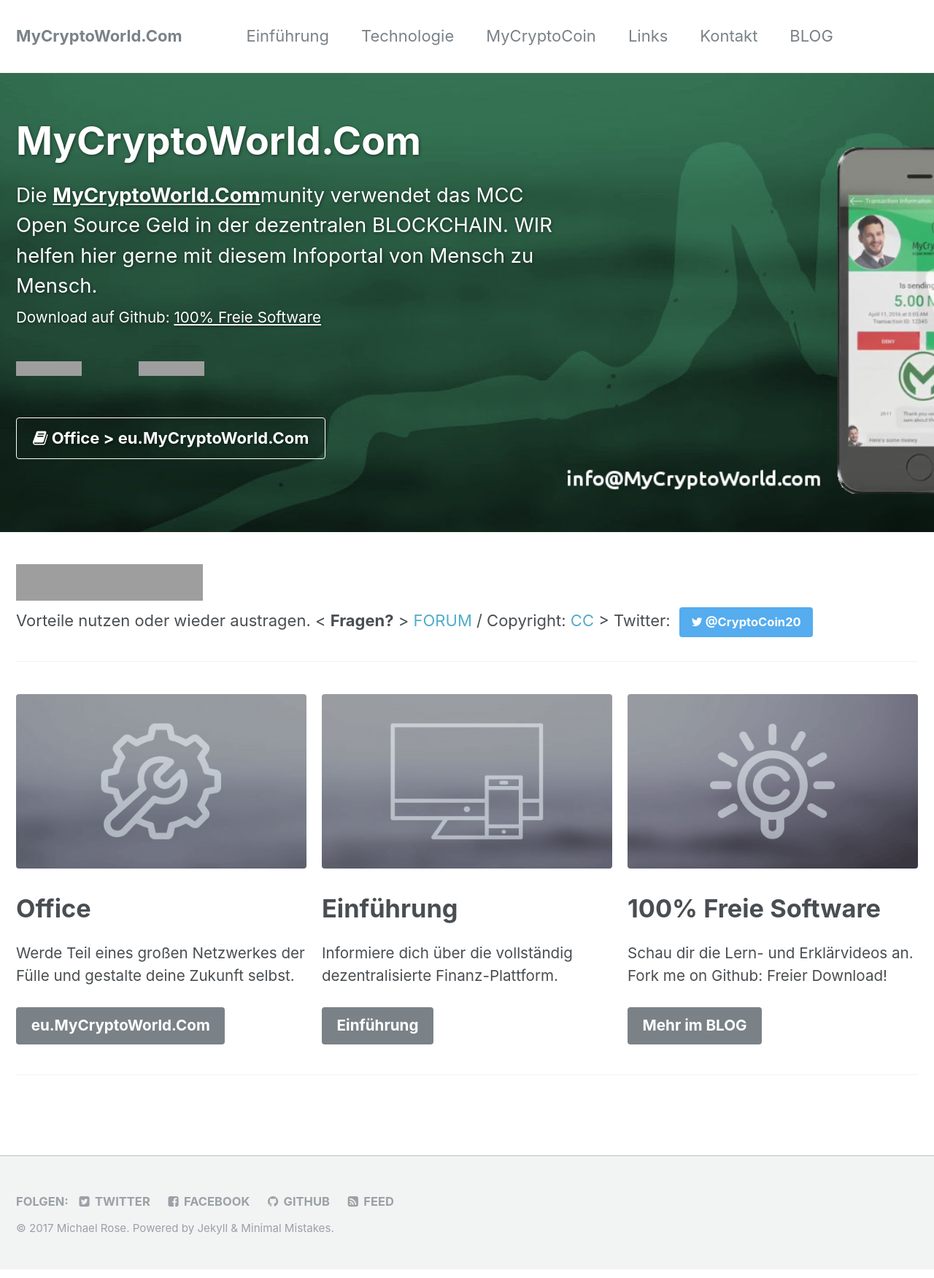
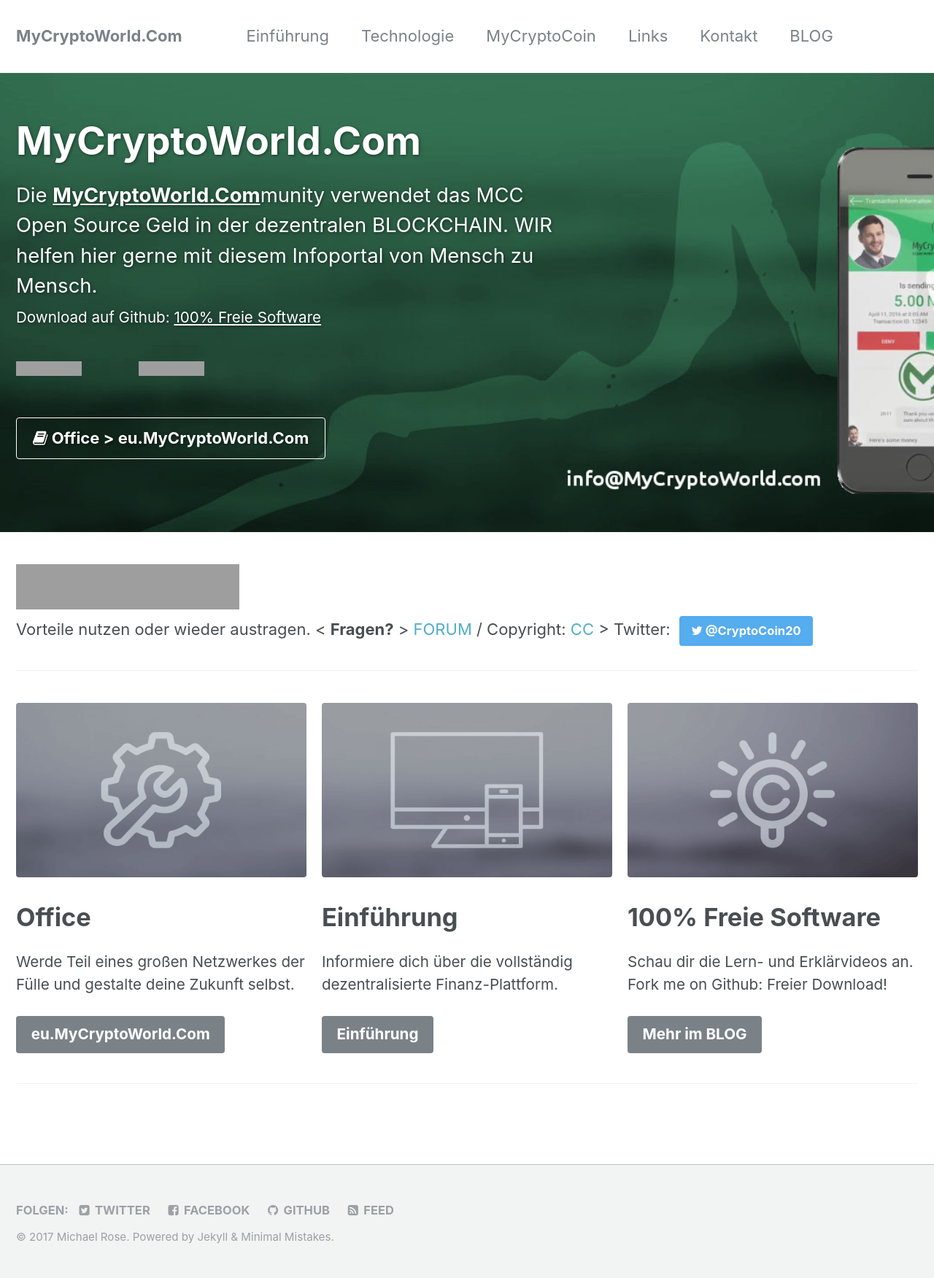
Before and after one commit to infinity-economics/WhitePaper, a Jekyll site: the page built from _pages/home.md, in a window 1280 px wide. Shown: the whole page at 73% size. Built offline with Jekyll 4.4.1, drawn with Linux system fonts in a browser that asks for light colours; grey boxes are pictures that could not be loaded.

Commit message:
Update home.md

```diff
--- a/_pages/home.md
+++ b/_pages/home.md
@@ -38,7 +38,7 @@ intro:
 # http://fontawesome.io/examples/
 # https://www.key-shortcut.com/schriftsysteme/35-symbole/pfeile/
 ---
-<iframe class="ktv2" src="https://klicktipp.s3.amazonaws.com/userimages/27858/forms/59928/1dw8zmpxz8z84a3.html" style="position:relative;display:inline-block;border:none;background:transparent none no-repeat scroll 0 0;margin:0;" width="256" height="50" scrolling="no"></iframe>
+<iframe class="ktv2" src="https://klicktipp.s3.amazonaws.com/userimages/27858/forms/59928/1dw8zmpxz8z84a3.html" style="position:relative;display:inline-block;border:none;background:transparent none no-repeat scroll 0 0;margin:0;" width="306" height="62" scrolling="no"></iframe>
 Vorteile nutzen oder wieder austragen.  < **Fragen?** > [FORUM](https://forum.MyCryptoWorld.Com){:target="_blank"} / Copyright: [CC](https://creativecommons.org/licenses/by-sa/4.0/deed.de){:target="_blank"} > Twitter:&nbsp; [<i class="fa fa-twitter"></i> @CryptoCoin20](https://twitter.com/CryptoCoin20){:target="_blank"}{: .btn .btn--twitter}
 
 {% include feature_row id="intro" type="center" %}
```
